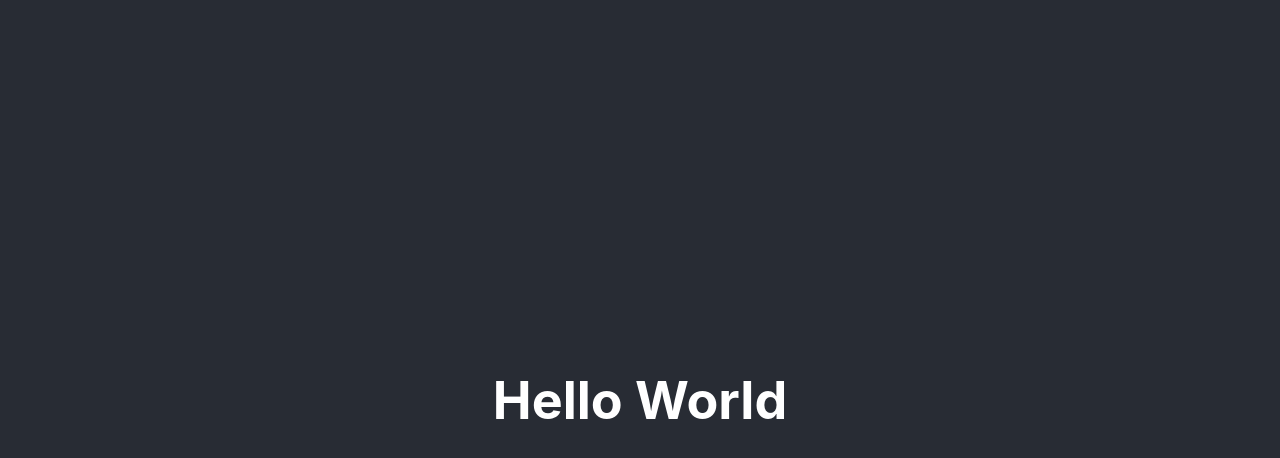
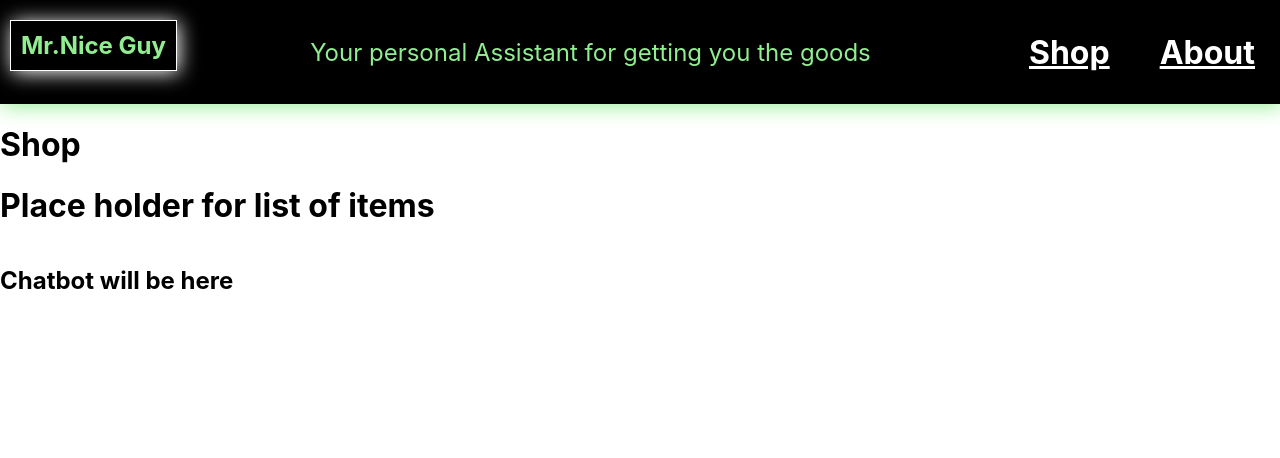
Before and after one commit to carrigan223/shop-bot, a React (Create React App) app in the folder shop-bot-front-end/: page /shop in a window 1280 px wide. Shown: the top 458 px of the page. Built offline with nearby package versions, Linux system fonts and the light colour scheme.

Commit message:
working on styling

```diff
--- a/shop-bot-front-end/package.json
+++ b/shop-bot-front-end/package.json
@@ -6,9 +6,12 @@
     "@testing-library/jest-dom": "^5.11.4",
     "@testing-library/react": "^11.1.0",
     "@testing-library/user-event": "^12.1.10",
+    "http-proxy-middleware": "^2.0.0",
     "react": "^17.0.2",
     "react-dom": "^17.0.2",
+    "react-router-dom": "^5.2.0",
     "react-scripts": "4.0.3",
+    "styled-components": "^5.3.0",
     "web-vitals": "^1.0.1"
   },
   "scripts": {
--- a/shop-bot-front-end/src/App.css
+++ /dev/null
@@ -1,38 +0,0 @@
-.App {
-  text-align: center;
-}
-
-.App-logo {
-  height: 40vmin;
-  pointer-events: none;
-}
-
-@media (prefers-reduced-motion: no-preference) {
-  .App-logo {
-    animation: App-logo-spin infinite 20s linear;
-  }
-}
-
-.App-header {
-  background-color: #282c34;
-  min-height: 100vh;
-  display: flex;
-  flex-direction: column;
-  align-items: center;
-  justify-content: center;
-  font-size: calc(10px + 2vmin);
-  color: white;
-}
-
-.App-link {
-  color: #61dafb;
-}
-
-@keyframes App-logo-spin {
-  from {
-    transform: rotate(0deg);
-  }
-  to {
-    transform: rotate(360deg);
-  }
-}
--- a/shop-bot-front-end/src/App.js
+++ b/shop-bot-front-end/src/App.js
@@ -1,14 +1,30 @@
-import logo from "./logo.svg";
-import "./App.css";
+import React from "react";
+import Header from "./components/Header";
+import About from "./components/view-components/About";
+import Landing from "./components/view-components/Landing";
+import Shop from "./components/shop/Shop";
+import Chatbot from "./components/chatbot/chatbot";
+import { BrowserRouter, Route } from "react-router-dom";
+import styled from "styled-components";
 
-function App() {
-  return (
-    <div className="App">
-      <header className="App-header">
-        <h1>Hello World</h1>
-      </header>
-    </div>
-  );
-}
+const Container = styled.div`
+  height: 100vh;
+  width: 100vw;
+  display: flex;
+  flex: 1;
+  flex-direction: column;
+`;
+
+const App = () => (
+  <BrowserRouter>
+    <Container>
+      <Header />
+      <Route exact path="/" component={Landing} />
+      <Route exact path="/about" component={About} />
+      <Route exact path="/shop" component={Shop} />
+      <Chatbot />
+    </Container>
+  </BrowserRouter>
+);
 
 export default App;
--- /dev/null
+++ b/shop-bot-front-end/src/components/Header.js
@@ -0,0 +1,68 @@
+import React from "react";
+import { Link } from "react-router-dom";
+import styled from "styled-components";
+
+const NavBar = styled.nav`
+  display: flex;
+  background-color: black;
+  color: white;
+  justify-content: space-between;
+  box-shadow: 2px 2px 20px lightgreen;
+`;
+
+const LinkList = styled.div`
+  display: flex;
+  height: 13vh;
+  justify-content: center;
+  align-items: center;
+`;
+
+const StyledLink = styled(Link)`
+  padding: 0px 25px;
+  color: white;
+  font-weight: bold;
+  font-size: 2rem;
+
+  :hover {
+    color: lightgreen;
+  }
+`;
+
+const Title = styled.h1`
+  padding: 10px 10px;
+  margin-left: 10px;
+  color: lightgreen;
+  border: 1px solid white;
+  box-shadow: 2px 2px 20px white;
+`;
+
+const Blurb = styled.span`
+  font-size: 1.5rem;
+  color: lightgreen;
+`;
+const BlurbContainer = styled.div`
+  display: flex;
+  align-items: center;
+`;
+
+const Header = () => {
+  return (
+    <NavBar>
+      <div>
+        <Title>Mr.Nice Guy</Title>
+      </div>
+      <BlurbContainer>
+        <Blurb>Your personal Assistant for getting you the goods</Blurb>
+      </BlurbContainer>
+
+      <LinkList>
+        <StyledLink styles={{ textShadow: "2px 2px 20px green" }} to={"/shop"}>
+          Shop
+        </StyledLink>
+        <StyledLink to={"/About"}>About</StyledLink>
+      </LinkList>
+    </NavBar>
+  );
+};
+
+export default Header;
--- /dev/null
+++ b/shop-bot-front-end/src/components/chatbot/chatbot.js
@@ -0,0 +1,11 @@
+import React from "react";
+
+const Chatbot = () => {
+  return (
+    <div>
+      <h2>Chatbot will be here</h2>
+    </div>
+  );
+};
+
+export default Chatbot;
--- /dev/null
+++ b/shop-bot-front-end/src/components/shop/ItemList.js
@@ -0,0 +1,11 @@
+import React from "react";
+
+const ItemList = () => {
+  return (
+    <div>
+      <h1>Place holder for list of items</h1>
+    </div>
+  );
+};
+
+export default ItemList;
--- /dev/null
+++ b/shop-bot-front-end/src/components/shop/Shop.js
@@ -0,0 +1,13 @@
+import React from "react";
+import ItemList from "./ItemList";
+
+const Shop = () => {
+  return (
+    <div>
+      <h1>Shop</h1>
+      <ItemList />
+    </div>
+  );
+};
+
+export default Shop;
--- /dev/null
+++ b/shop-bot-front-end/src/components/view-components/About.js
@@ -0,0 +1,12 @@
+import React from "react";
+
+const AboutPage = () => {
+  return (
+    <div>
+      <h1>About</h1>
+      <h2>A little about Shop bot</h2>
+    </div>
+  );
+};
+
+export default AboutPage;
--- /dev/null
+++ b/shop-bot-front-end/src/components/view-components/Landing.js
@@ -0,0 +1,12 @@
+import React from "react";
+
+const LandingPage = () => {
+  return (
+    <div>
+      <h1>Welcome to the Shop Bot</h1>
+      <h2>Your Personal assistant to help get you what you need</h2>
+    </div>
+  );
+};
+
+export default LandingPage;
--- /dev/null
+++ b/shop-bot-front-end/src/setupProxy.js
@@ -0,0 +1,5 @@
+const { createProxyMiddleware } = require("http-proxy-middleware");
+
+module.exports = function (app) {
+  app.use(createProxyMiddleware("/api", { target: "http://localhost:5000" }));
+};
```
Also changed, not shown: shop-bot-front-end/src/logo.svg (deleted), 1 other file (tests, documents, lock files or other folders).
